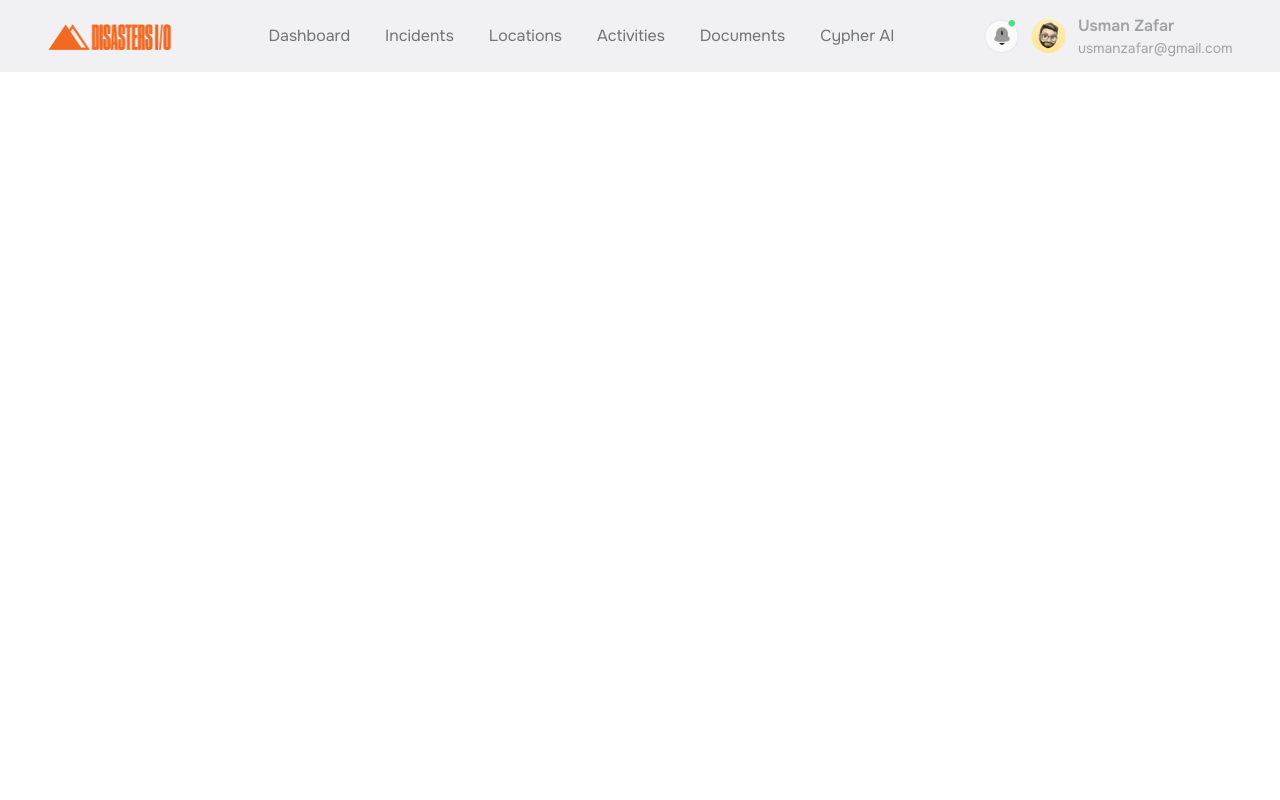
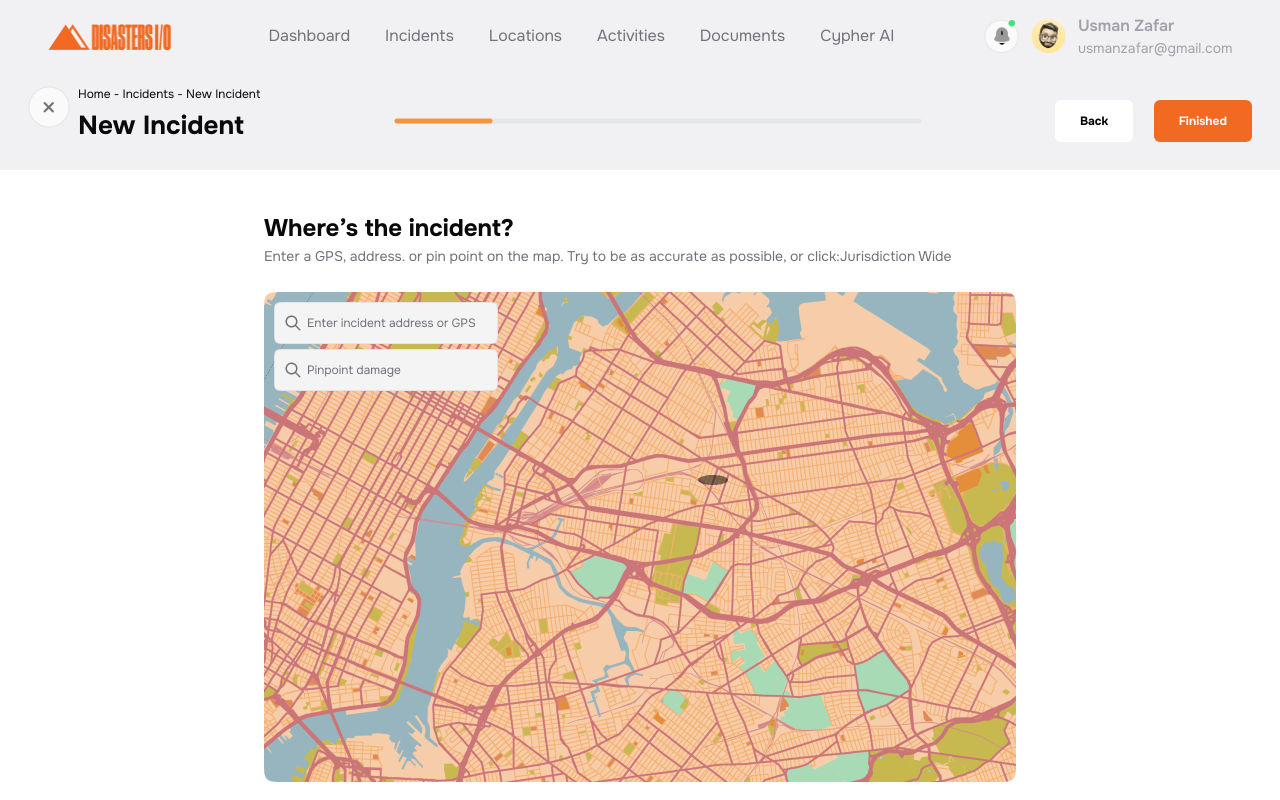
Before and after one commit to jihad-programmer/Disaster10, a React (Vite) app in the folder Disasters10/: page /LastPage in a window 1280 px wide. Built offline with nearby package versions, Linux system fonts and the light colour scheme.

Commit message:
MapSection/LastPage Done

```diff
--- a/Disasters10/src/App.jsx
+++ b/Disasters10/src/App.jsx
@@ -7,6 +7,7 @@ import { BrowserRouter, Route, Routes } from "react-router-dom"
 import FirstPage from './Components/Incidents/FirstPage'
 import SecondPage from './Components/Incidents/SecondPage'
 import ThirdPage from './Components/Incidents/ThirdPage'
+import LastPage from './Components/Incidents/LastPage'
 function App() {
 
 
@@ -26,6 +27,8 @@ function App() {
 
          <Route path='/ThirdPage' element={ <ThirdPage/> }/>
 
+         <Route path='/LastPage' element={ <LastPage/> }/>
+
      </Routes>
 
    </BrowserRouter>
--- a/Disasters10/src/Components/DashBoard/NavbarAll/Nav.jsx
+++ b/Disasters10/src/Components/DashBoard/NavbarAll/Nav.jsx
@@ -15,13 +15,13 @@ const toggleMenu = ()=> {
   return (
     <nav>
 
-    <DashContainer className='py-4 font-onest space-y-5 bg-[#E4E4E780] '>
-     <div className=' flex justify-around items-center gap-[15px]'>
+    <DashContainer className='py-4 font-onest space-y-5  bg-[#E4E4E780] '>
+     <div className='flex justify-around items-center gap-[15px]'>
      <div className='w-[131px] h-[36px]'>
             <img src="/Logo.png" alt="" className='w-fit'/>
         </div>
 
-        <div className='W-[574px] h-[18px] hidden lg:flex justify-around items-center gap-[35px] font-[400] text-secondary'>
+        <div className=' h-[18px] hidden lg:flex justify-around items-center gap-[35px] font-[400] text-secondary'>
                  <NavLink to="/DashBoard">Dashboard</NavLink>
                <NavLink to="/Incident">Incidents</NavLink>
                <NavLink to="/Locations">Locations</NavLink>
--- a/Disasters10/src/Components/Incidents/LastPage.jsx
+++ b/Disasters10/src/Components/Incidents/LastPage.jsx
@@ -0,0 +1,56 @@
+import React from 'react'
+import DashContainer from '../common/DashContainer'
+import Button from '../common/Button'
+import { NavLink } from 'react-router-dom'
+function LastPage() {
+  return (
+    <>
+    <div>
+        <DashContainer className='font-onest grid space-y-5  md:space-y-0 justify-center place-items-center md:flex md:justify-between items-center px-7 bg-[#E4E4E780] '>
+            <div className='flex justify-center items-start gap-2'>
+
+
+           <img src="/cross.png" alt="" />
+            <div className='w-fit h-[70px] space-y-0 leading-[16px] '>
+
+                <p className='text-[12px] font-[400] text-primary'>Home - Incidents - New Incident</p> <br />
+                <h1 className='text-[26px] font-bold text-primary'>New Incident</h1>
+            </div>
+            </div>
+
+            <div>
+                <img src="/SecondPageStep.png" alt="" className='w-fit' />
+            </div>
+
+          <div className='space-x-4'>
+            <NavLink to={'/ThirdPage'}> <Button className='bg-white text-black hover:bg-[#F26922] hover:text-white'>Back</Button> </NavLink>
+            <NavLink to={'/Locations'}> <Button>Finished</Button> </NavLink>
+        </div>
+
+        </DashContainer>
+    </div>
+
+
+<div>
+            <div className='w-[450px] md:w-[752px] md:h-[366px] mx-auto my-10 space-y-5'>
+               <div className='w-fit h-[128px] space-y-7'>
+                     <div className='w-fit h-[54px]'>
+
+                          <h1 className='font-bold font-onest text-[24px] text-primary'>Where’s the incident?</h1>
+                          <p className='text-[14px] text-secondary font-onest font-[400]'>Enter a GPS, address. or pin point on the map. Try to be as accurate as  possible, or click:Jurisdiction Wide</p>
+
+                        </div>
+                        <div className='w-[450px] md:w-[752px] h-[490px]'>
+                            <img src="/Map.png" alt="" className='img-fluid' />
+                        </div>
+               </div>
+     </div>
+
+  </div>
+
+
+    </>
+  )
+}
+
+export default LastPage
--- a/Disasters10/src/Components/common/DashContainer.jsx
+++ b/Disasters10/src/Components/common/DashContainer.jsx
@@ -2,7 +2,7 @@ import React from 'react'
 import { cn } from '../../lib/utilis'
 function DashContainer({children,className}) {
   return (
-    <div className={cn('w-full max-w-screen-xl mx-auto px-2.5 py-3.5' , className)}>
+    <div className={cn('w-full  max-w-screen-xl mx-auto px-2.5 py-3.5' , className)}>
     {children}
 
     </div>
```
Also changed, not shown: Disasters10/public/Map.png (added).
